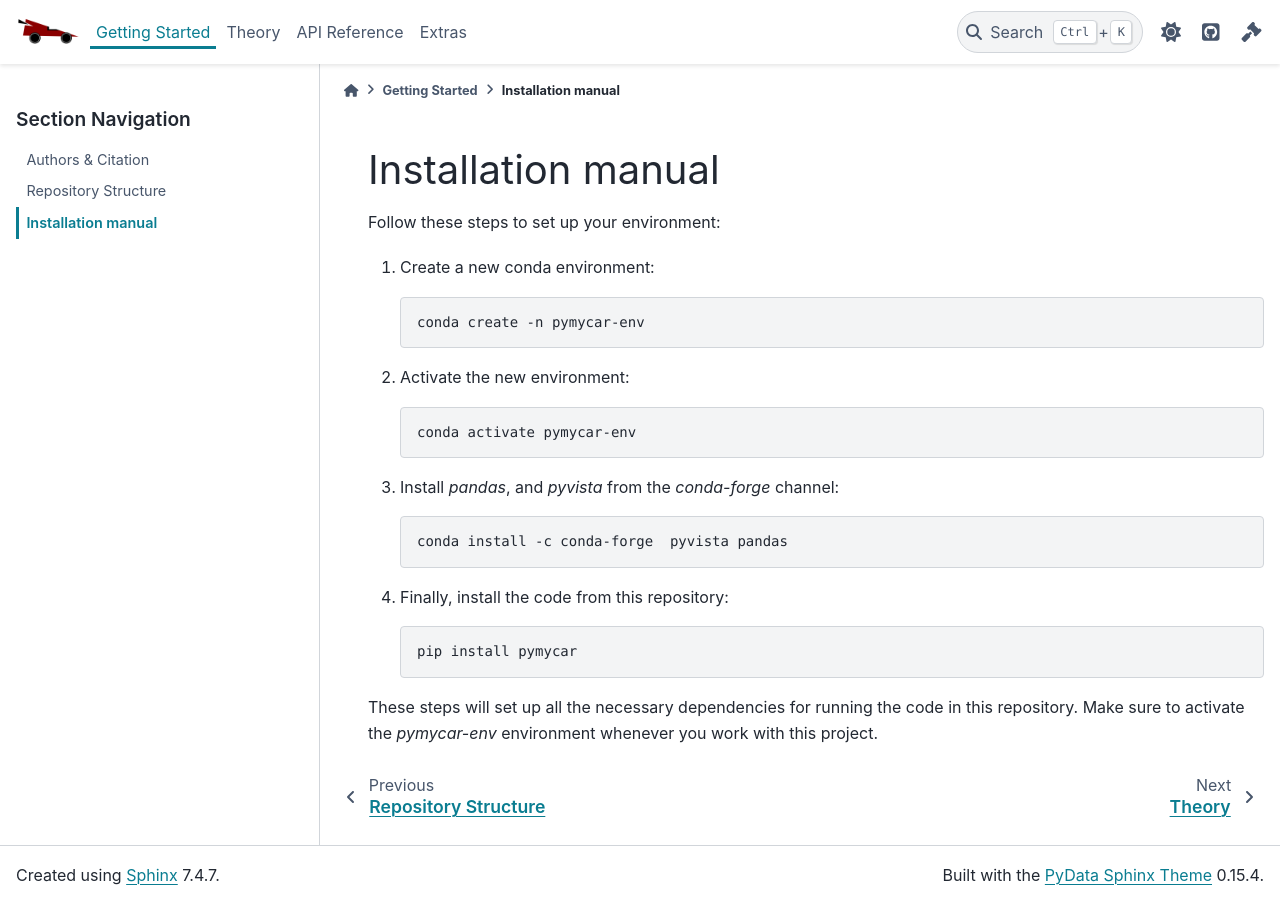
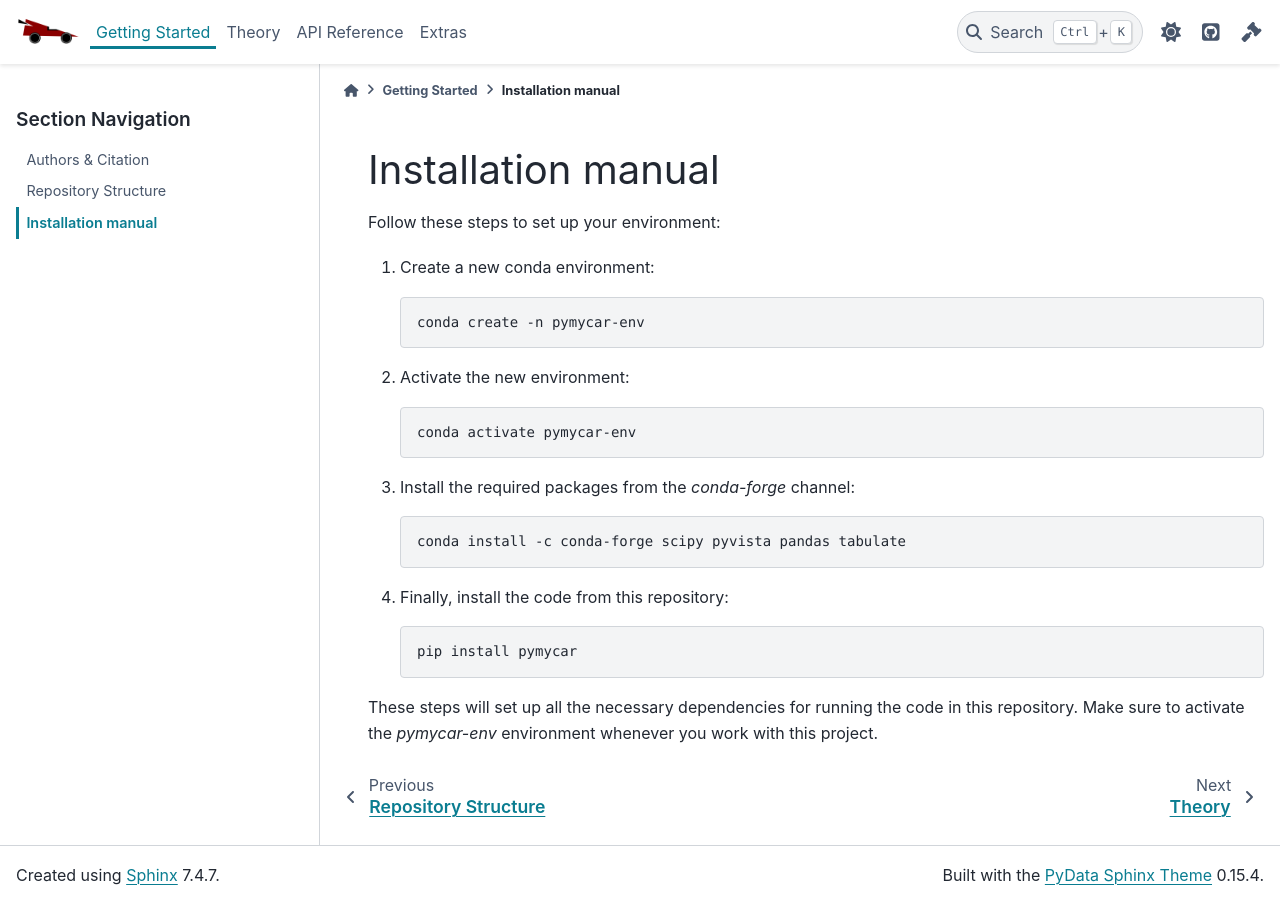
Before and after one commit to CastillonMiguel/pymycar, a Sphinx documentation site: the page built from docs/source/getting-started/Installation/main.rst, in a window 1280 px wide. Built offline with Sphinx 7.4.7 and the PyData theme 0.15.4, drawn with Linux system fonts in a browser that asks for light colours; pages that are not in the unit, such as notebooks, are missing from menus; the version number is read from the project's files by our own code.

Commit message:
Update installation instructions to include additional required packages

```diff
--- a/README.rst
+++ b/README.rst
@@ -52,11 +52,11 @@ To install pyMyCar and its dependencies in a dedicated conda environment, follow
 
       conda activate pymycar-env
 
-3. Install required packages (`pandas`, `pyvista`) from the `conda-forge` channel:
+3. Install the required packages from the `conda-forge` channel:
 
    .. code-block:: sh
 
-      conda install -c conda-forge pyvista pandas
+      conda install -c conda-forge scipy pyvista pandas tabulate
 
 4. Install pyMyCar from PyPI using pip:
 
--- a/docs/source/getting-started/Installation/main.rst
+++ b/docs/source/getting-started/Installation/main.rst
@@ -15,11 +15,11 @@ Follow these steps to set up your environment:
 
       conda activate pymycar-env
 
-3. Install `pandas`, and `pyvista` from the `conda-forge` channel:
+3. Install the required packages from the `conda-forge` channel:
 
    .. code-block:: sh
 
-      conda install -c conda-forge  pyvista pandas
+     conda install -c conda-forge scipy pyvista pandas tabulate
 
 4. Finally, install the code from this repository:
 
```
